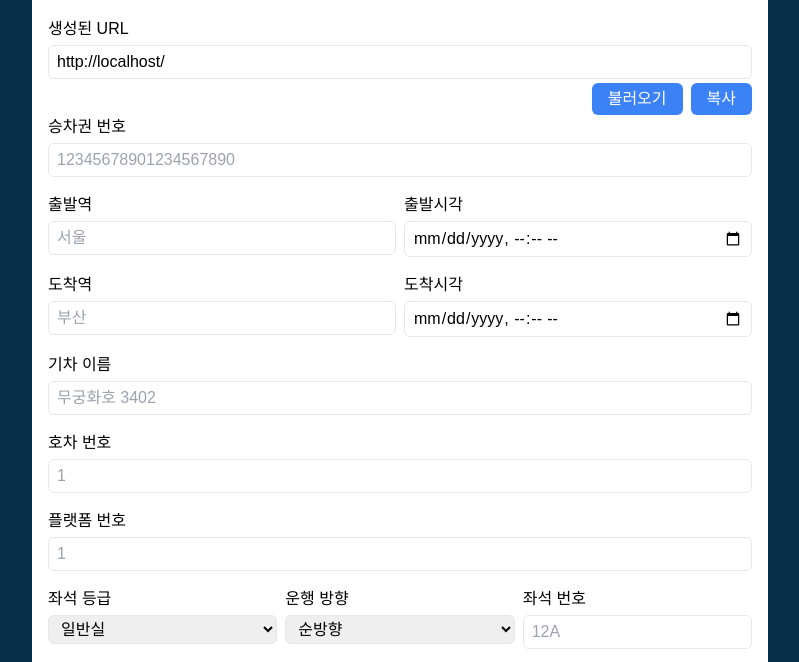
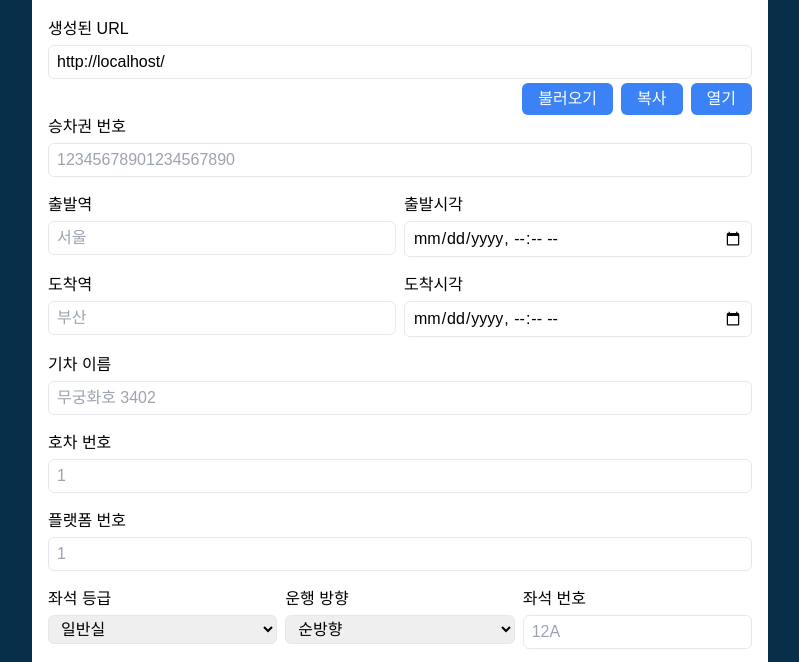
Before and after one commit to 1klabs/kor-eticket-web, a plain HTML site: page setup.html in a window 1280 px wide. Shown: the part 87-749 px from the top of the page, without its empty margins (240-1039 px from the left). Drawn offline with nearby package versions, Linux system fonts and the light colour scheme; a web font is replaced by a local one.

Commit message:
chore: open on new popup

```diff
--- a/setup.html
+++ b/setup.html
@@ -23,6 +23,7 @@
         <div class="flex justify-end gap-2">
           <button class="bg-blue-500 transition hover:bg-blue-700 text-white rounded-md px-4 py-1" onclick="parseURL()">불러오기</button>
           <button class="bg-blue-500 transition hover:bg-blue-700 text-white rounded-md px-4 py-1" onclick="copyURL()">복사</button>
+          <button class="bg-blue-500 transition hover:bg-blue-700 text-white rounded-md px-4 py-1" onclick="window.open(document.getElementById('url').value, '_blank')">열기</button>
         </div>
       </div>
 
```
